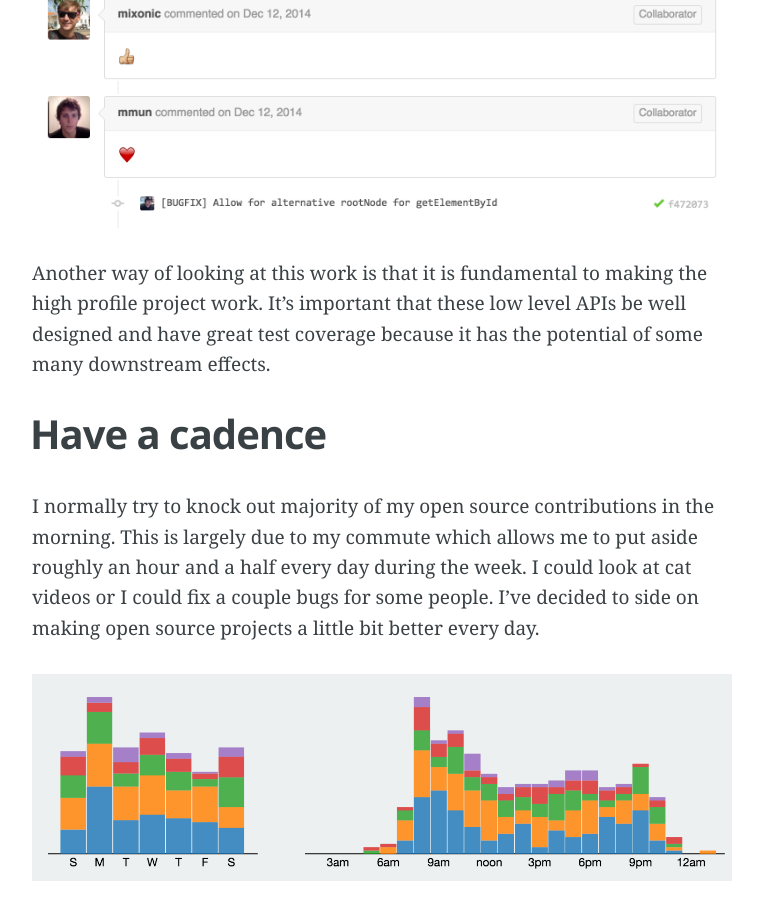
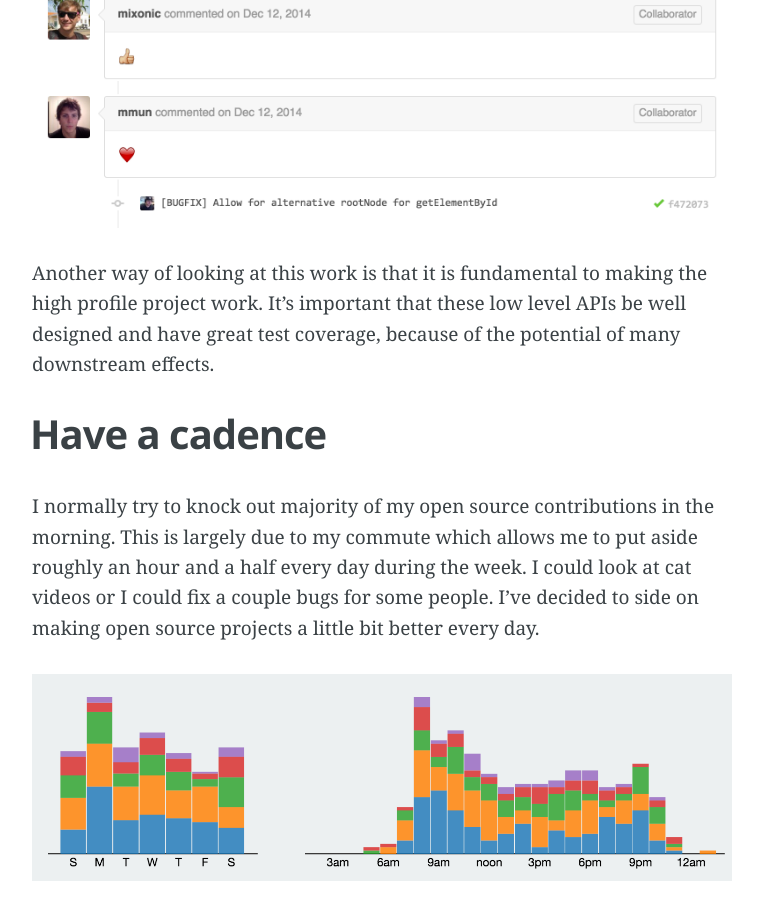
Before and after one commit to chadhietala/chadhietala.github.io, a Jekyll site: the page built from _posts/2015-1-25-OSS-Tip.markdown, in a window 1280 px wide and 900 px high, scrolled down 2560 px. Shown: the whole window, without its empty margins (258-1021 px from the left). Built offline with Jekyll 4.4.1, drawn with Linux system fonts in a browser that asks for light colours; Markdown is read by kramdown in place of the engine named in the settings.

Commit message:
More grammar

```diff
--- a/_posts/2015-1-25-OSS-Tip.markdown
+++ b/_posts/2015-1-25-OSS-Tip.markdown
@@ -24,7 +24,7 @@ Then there was much praise.
 
 ![getElementById Bug Praise](/assets/images/getElementById-bug-praise.png "getElementById Bug Praise")
 
-Another way of looking at this work is that it is fundamental to making the high profile project work. It's important that these low level APIs be well designed and have great test coverage because it has the potential of some many downstream effects.
+Another way of looking at this work is that it is fundamental to making the high profile project work. It's important that these low level APIs be well designed and have great test coverage, because of the potential of many downstream effects.
 
 ## Have a cadence
 
```
